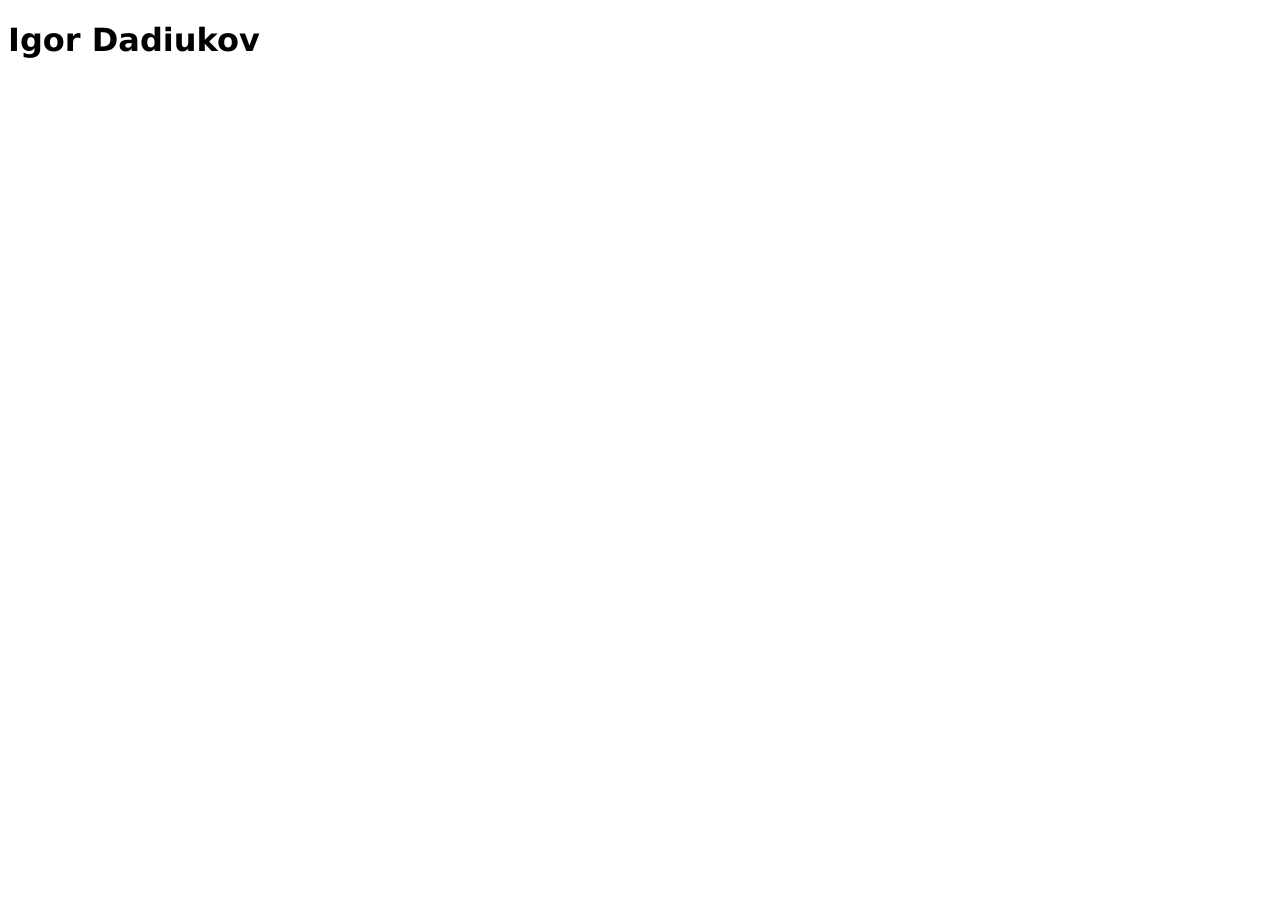
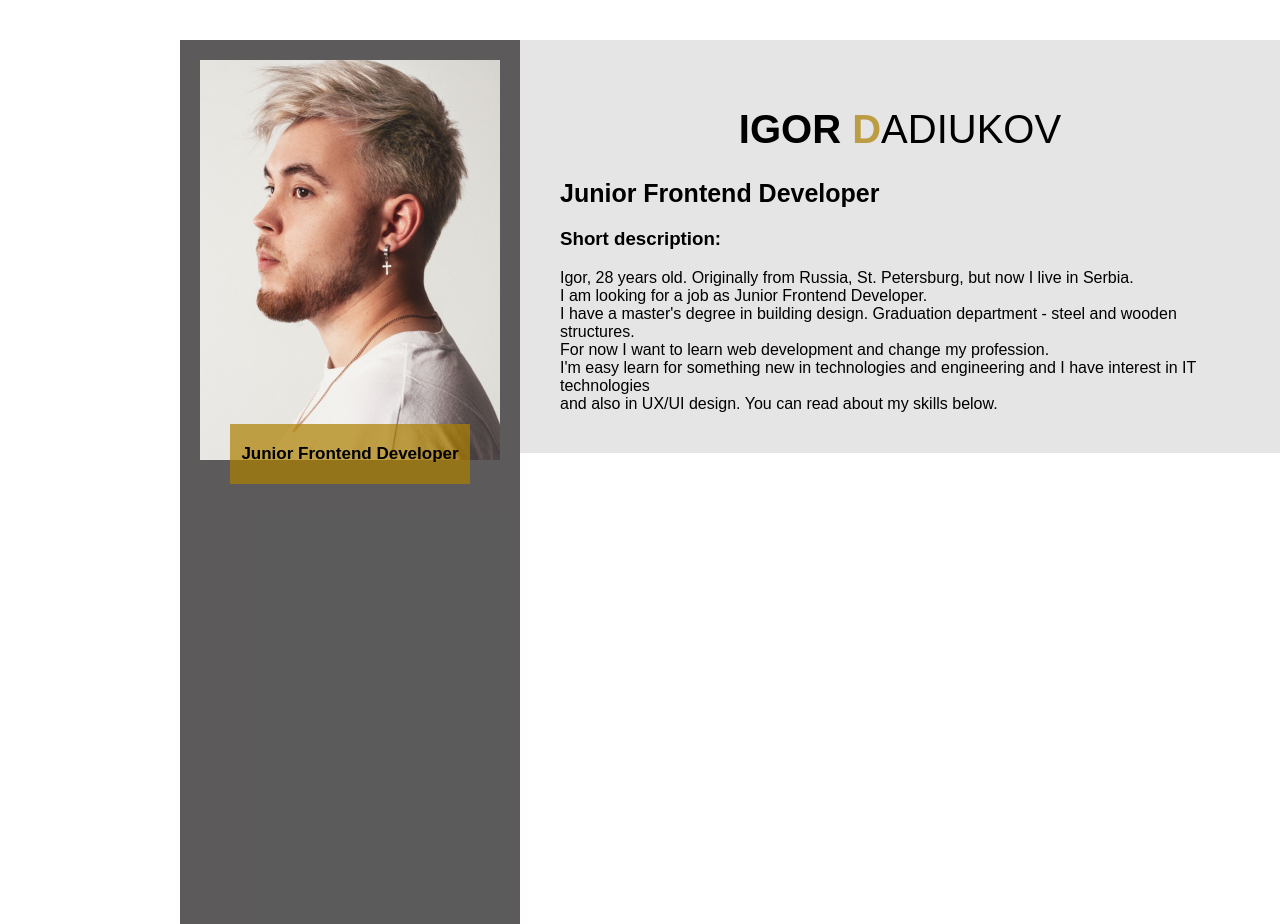
Before and after one commit to Igoresha-d/rsschool-cv, a plain HTML site: page index.html in a window 1280 px wide. Before the commit the page ends 800 px from the top, so only its background shows below. Drawn offline with Linux system fonts and the light colour scheme.

Commit message:
feat: add some info in CV

```diff
--- a/index.html
+++ b/index.html
@@ -6,6 +6,23 @@
     <link rel="stylesheet" type="text/css" href="style.css">
   </head>
   <body>
-    <h1> Igor Dadiukov </h1>
+    <div id="main-h">
+        <h1><b>Igor <span class="color-firm"> D</span></b>adiukov </h1>
+        <h2>Junior Frontend Developer</h2>
+        <h3>Short description:</h3>
+        <div>
+            Igor, 28 years old. Originally from Russia, St. Petersburg, but now I live in Serbia. <br>
+            I am looking for a job as Junior Frontend Developer. <br>
+            I have a master's degree in building design. Graduation department - steel and wooden structures.<br>
+            For now I want to learn web development and change my profession.<br>
+            I'm easy learn for something new in technologies and engineering and I have interest in IT technologies <br>
+            and also in UX/UI design. You can read about my skills below.
+        </div>
+    </div>
+    <div id="main-block">
+        <img src="img/CV-pic.PNG" alt="Profile picture" width="300" height="400">
+        <br>
+        <div id="jun">Junior Frontend Developer</div>
+    </div>
   </body>
 </html>
--- a/style.css
+++ b/style.css
@@ -1,3 +1,39 @@
+:root {
+    --my-color: rgba(173, 127, 0, 0.7);
+}
 h1 {
-font: bold 32px Verdana;
+    font-size: 40px;
+    text-transform: uppercase;
+    text-align: center;
+    font-weight: 400;
 }
+h2 {
+    font-size: 25px;
+}
+#main-block {
+    position: absolute;
+    top: 40px;
+    left: 180px;
+    background-color: rgba(23, 21, 21, 0.7);
+    padding: 20px 20px 400px 20px;
+}
+#main-h {
+    font-family: Arial, Helvetica, sans-serif;
+    position: absolute;
+    top: 40px;
+    left: 520px;
+    background-color: rgb(229, 229, 229);
+    padding: 40px;
+}
+#jun {
+    text-align: center;
+    font: bold 17px Arial;
+    background-color: var(--my-color);
+    position: relative;
+    top: -40px;
+    margin: 0px 30px;
+    padding: 20px 0px;
+}
+.color-firm {
+    color: var(--my-color);
+}
```
